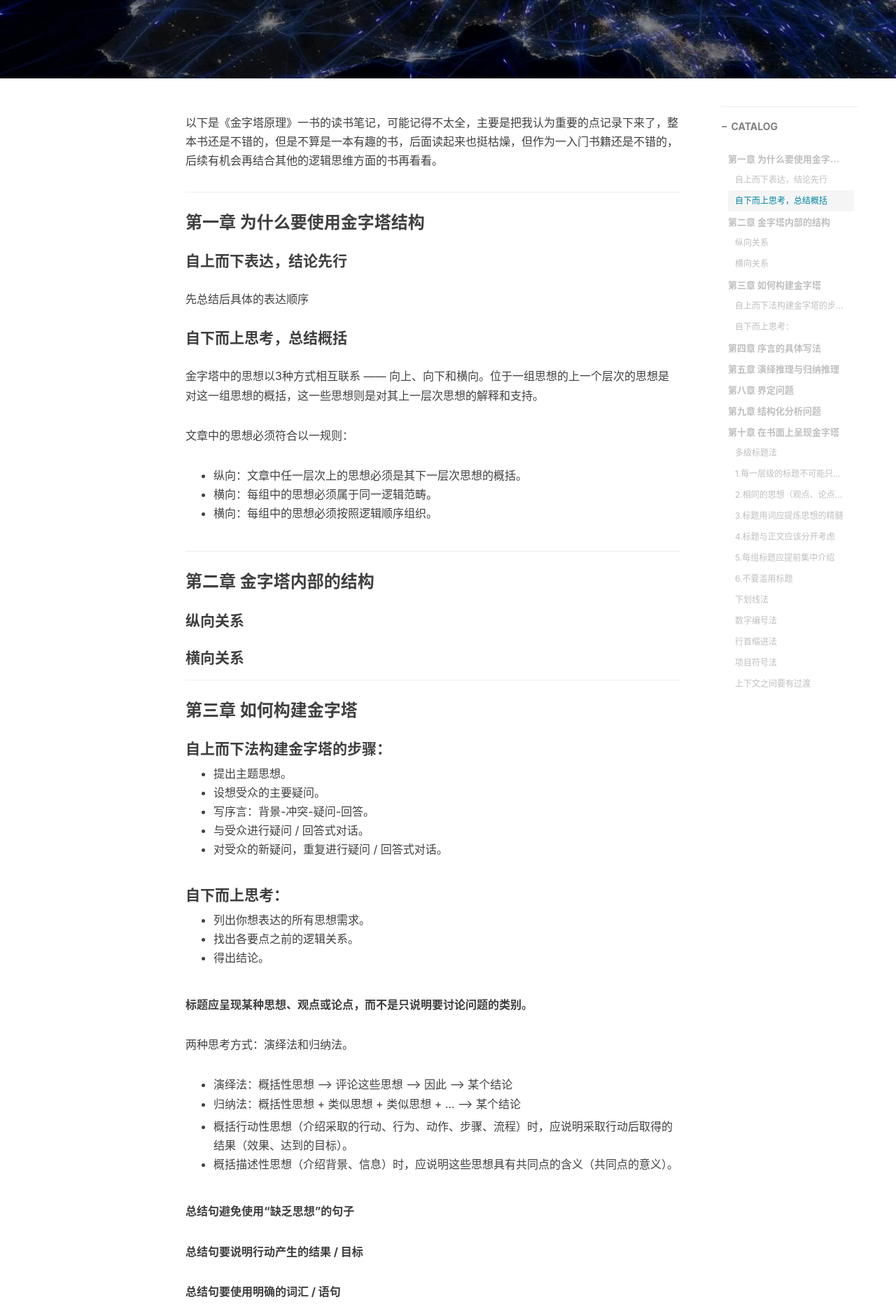
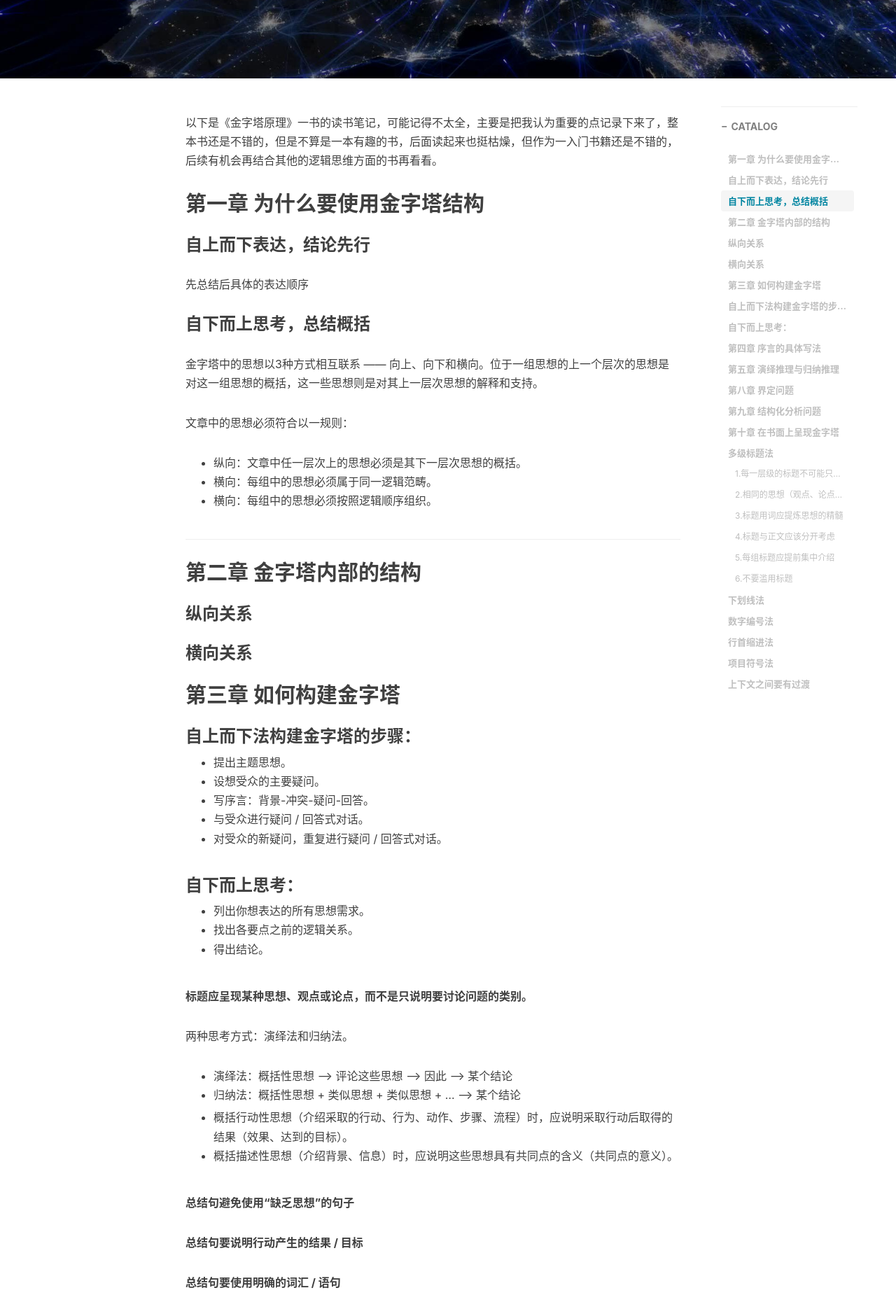
Before and after one commit to leehong2005/leehong2005.github.io, a Jekyll site: the page built from _posts/2017-03-24-note-for-pyramid.md, in a window 1280 px wide. Shown: the part 471-2351 px from the top of the page at 70% size. Built offline with Jekyll 4.4.1, drawn with Linux system fonts in a browser that asks for light colours; comment, search, counter and statistics services are not loaded.

```diff
--- a/_posts/2017-03-24-note-for-pyramid.md
+++ b/_posts/2017-03-24-note-for-pyramid.md
@@ -12,15 +12,15 @@
 
 以下是《金字塔原理》一书的读书笔记，可能记得不太全，主要是把我认为重要的点记录下来了，整本书还是不错的，但是不算是一本有趣的书，后面读起来也挺枯燥，但作为一入门书籍还是不错的，后续有机会再结合其他的逻辑思维方面的书再看看。
 
----
 
-### 第一章 为什么要使用金字塔结构
 
-#### 自上而下表达，结论先行
+## 第一章 为什么要使用金字塔结构
+
+### 自上而下表达，结论先行
 
 先总结后具体的表达顺序
 
-#### 自下而上思考，总结概括
+### 自下而上思考，总结概括
 
 金字塔中的思想以3种方式相互联系 —— 向上、向下和横向。位于一组思想的上一个层次的思想是对这一组思想的概括，这一些思想则是对其上一层次思想的解释和支持。
 
@@ -32,17 +32,17 @@
 
 ---
 
-### 第二章 金字塔内部的结构
+## 第二章 金字塔内部的结构
 
-#### 纵向关系
+### 纵向关系
 
-#### 横向关系
+### 横向关系
 
----
 
-### 第三章 如何构建金字塔
 
-#### 自上而下法构建金字塔的步骤：
+## 第三章 如何构建金字塔
+
+### 自上而下法构建金字塔的步骤：
 
 * 提出主题思想。
 * 设想受众的主要疑问。
@@ -50,7 +50,7 @@
 * 与受众进行疑问 / 回答式对话。
 * 对受众的新疑问，重复进行疑问 / 回答式对话。
 
-#### 自下而上思考：
+### 自下而上思考：
 
 * 列出你想表达的所有思想需求。
 * 找出各要点之前的逻辑关系。
@@ -82,15 +82,15 @@
 
 这句话会使你没有什么好办法想出为实现这一目标所必须采取的措施，即你无法回答 「如何做到」这个问题。
 
----
 
-### 第四章 序言的具体写法
+
+## 第四章 序言的具体写法
 
 文章的序言必须用讲故事的形式，也就是说，序言必须介绍读者熟悉的某些 “背景”，说明发生的 “冲突”，并由此引发读者的 “疑问”，然后针对该 “疑问” 给出 “答案”。
 
----
 
-### 第五章 演绎推理与归纳推理
+
+## 第五章 演绎推理与归纳推理
 
 在金字塔横向结构中，同一组中的思想之间存在着逻辑顺序，具体的顺序取决于该组思想之间的逻辑关系是演绎推理关系，还是归纳推理关系。
 
@@ -104,9 +104,8 @@
 
 > 美军坦克已经抵达波兰边境 + 德军坦克已经抵达波兰边境 + 俄军坦克已经抵达波兰边境  ——> 波兰将遭到坦克进攻。
 
----
 
-### 第八章 界定问题
+## 第八章 界定问题
 
 1. 是否有 / 是否可能有问题（或机会）？
 2. 问题在哪里？
@@ -116,9 +115,9 @@
 
 **我们对这些问题进行归类：其中 1 和 2 是「界定问题」，3 是「结构化分析原因」，4 和 5 是「寻求解决方案」。**
 
----
 
-### 第九章 结构化分析问题
+
+## 第九章 结构化分析问题
 
 分析问题的标准流程是：
 
@@ -130,9 +129,9 @@
 3. 寻找因果关系
 4. 将产生问题的可能原因分类
 
----
 
-### 第十章 在书面上呈现金字塔
+
+## 第十章 在书面上呈现金字塔
 
 最常见的有：
 
@@ -142,50 +141,50 @@
 * 行首缩进法
 * 项目符号法
 
-#### 多级标题法
+### 多级标题法
 
 使用多级标题的基本方法是：不同层次的思想（观点、论点、论据、建议），用不同的标记区分；层次越低的思想离页面的右端越近；同一层次的思想采用同一表现形式。
 
 使用标题应注意以下几点：
 
-##### 1.每一层级的标题不可能只有一个
+#### 1.每一层级的标题不可能只有一个
 
 标题呈现的是金字塔里不同的层级的思想，每一层级不可能只有一项内容。标题的目的是吸引读者的注意，一个标题代表的思想是一组思想中的一个，一组中所有思想共同解释或支持该组的整体思想。
 
-##### 2.相同的思想（观点、论点、建议等）应使用相同的句型
+#### 2.相同的思想（观点、论点、建议等）应使用相同的句型
 
 每一组思想都是同一类型的思想，为了强调这种一致性，一组中的所有标题应采用同样的句子顺序，即对杖。
 
-##### 3.标题用词应提炼思想的精髓
+#### 3.标题用词应提炼思想的精髓
 
 标题的作用是提示，而不是统领下文，因此应该尽量简明扼要。
 
-##### 4.标题与正文应该分开考虑
+#### 4.标题与正文应该分开考虑
 
 标题更多是为了眼球而写，而不是为头脑而写。因此，很少有人仔细阅读标题，不能靠标题作为正文的一部分传递信息。
 
-##### 5.每组标题应提前集中介绍
+#### 5.每组标题应提前集中介绍
 
 这样做是为了说明该组标题将解释或讨论的主要论点，以及将要提出的思想观点。
 
-##### 6.不要滥用标题
+#### 6.不要滥用标题
 
 这是所有规则中最重要的一条。只有当标题有助于说清楚你想传达的信息，有助于读者领会你思想的细节时才使用。
 
 
-#### 下划线法
+### 下划线法
 
 
-#### 数字编号法
+### 数字编号法
 
 
-#### 行首缩进法
+### 行首缩进法
 
 
-#### 项目符号法
+### 项目符号法
 
 
-#### 上下文之间要有过渡
+### 上下文之间要有过渡
 
 * 讲故事
 * 承上启下
```
Also changed, not shown: _posts/2016-10-21-dev--on-mac-os.md (+33 -2 lines), _posts/2017-04-08-note-for-mingguo-in-history.md (+3 -3 lines), _posts/2017-04-25-note-for-psychology-in-life.md (+19 -19 lines), img/2017/2017-05-10-keystore-info.png (added).
